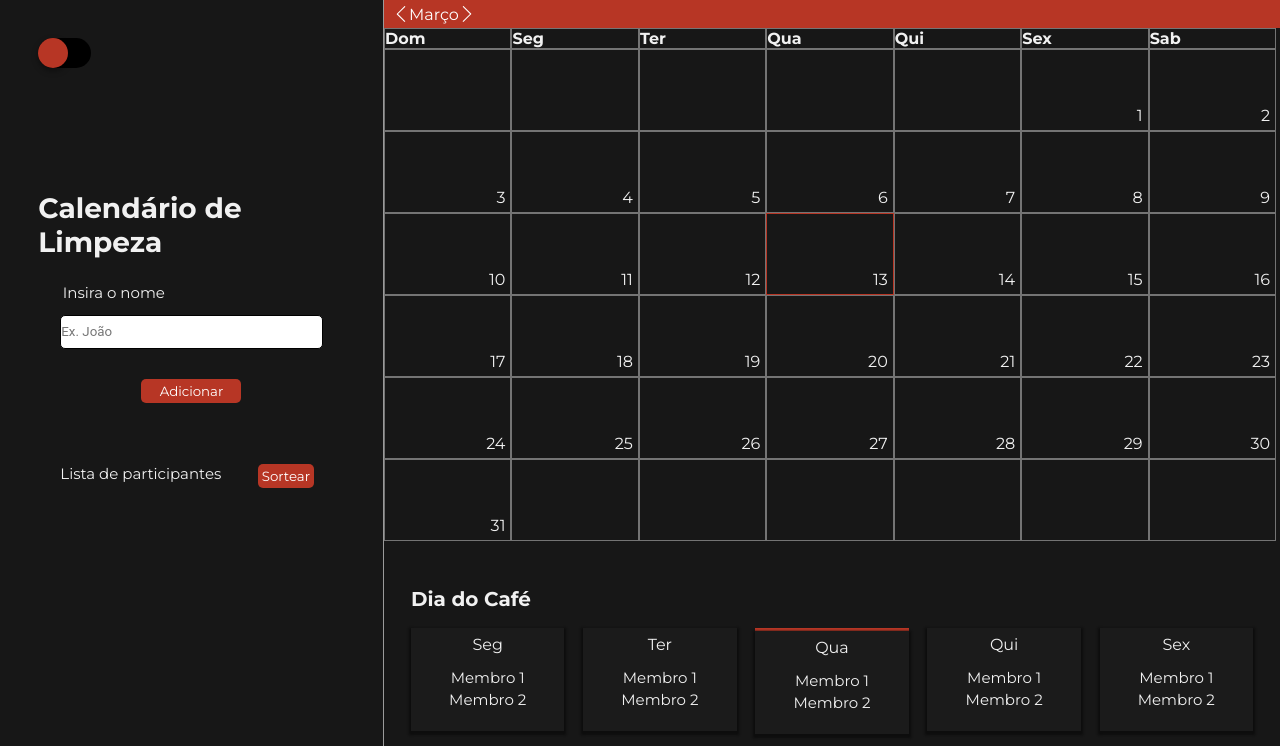
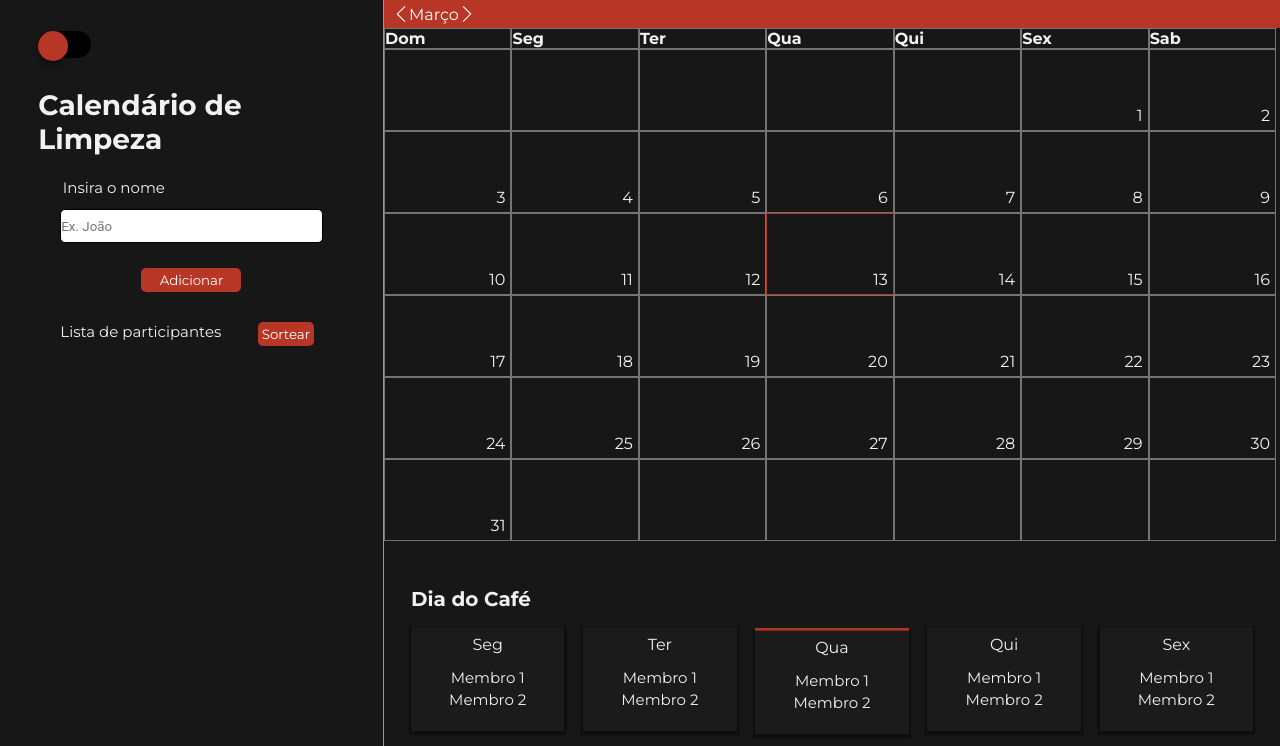
Before and after one commit to joaovlara/calendar, a React (Create React App) app: page / in a window 1280 px wide. Shown: the top 746 px of the page. Built offline with nearby package versions, Linux system fonts and the light colour scheme.

Commit message:
Styles correction

```diff
--- a/src/components/styles.js
+++ b/src/components/styles.js
@@ -44,16 +44,19 @@ export const ContainerDraw = styled.div`
     display: flex;
     flex-direction:column;
     width: 80%;
-    margin-top: 10%;
+    margin-top: 8%;
 `;
 export const SortArea = styled.div`
     display: flex;
     flex-direction: row;
     justify-content: space-between;
-    padding: 20% 0% 10% 0%;
+    padding: 10% 0% 10% 0%;
     width: 90%;
 `;
 export const SortList = styled.ul`
+    overflow: auto;
+    margin-bottom: 8%;
+    height: 55vh;
     color: ${(props) => props.theme.withe};
 `;
 
@@ -62,7 +65,7 @@ export const SortList = styled.ul`
 export const InputText = styled.input`
     display: flex;
     justify-content: center;
-    margin: 4% 0% 10% 0%;
+    margin: 4% 0% 8% 0%;
     border: solid 1px;
     border-radius: 5px;
     height: 4vh;
@@ -103,7 +106,8 @@ export const MainH1 = styled.h1`
     font-family: 'Montserrat';
     display: flex;
     font-size: 28px;
-    padding: 40% 0% 8% 0%;
+    padding-top: 10%;
+    padding-bottom: 7%;
     color: ${(props) => props.theme.withe};
 `;
 export const TextLeft = styled.p`
@@ -179,6 +183,8 @@ export const DayCard = styled.div`
     `}
 `;
 export const Dupla = styled.p`
+    display: flex;
+    flex-direction: column;
     padding-left: 8%;
     font-size: 16px;
     font-family: 'Roboto';
```
